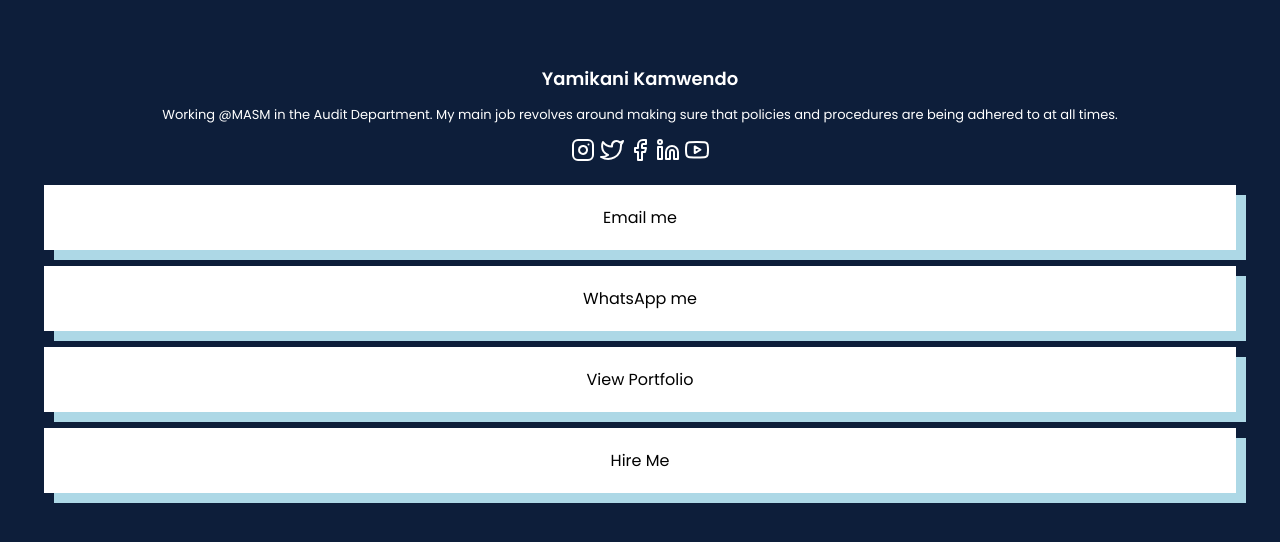
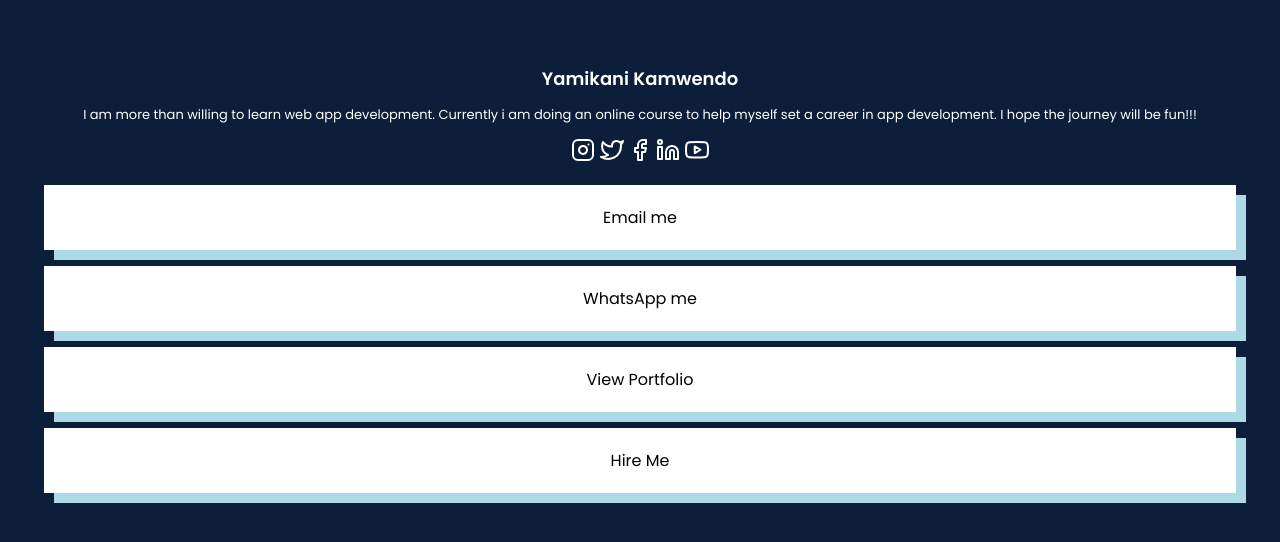
Before and after one commit to Yamie3/bio-web-app, a plain HTML site: page index.html in a window 1280 px wide. Drawn offline with nearby package versions, Linux system fonts and the light colour scheme.

Commit message:
Bio Change

```diff
--- a/index.html
+++ b/index.html
@@ -18,7 +18,7 @@
   <img class="profile.img"src="" alt="">
   <h1>Yamikani Kamwendo </h1>
 
-  <p>Working <a href="https://www.masm.mw" target="_blank">@MASM</a> in the Audit Department. My main job revolves around making sure that policies and procedures are being adhered to at all times.</p>
+  <p>I am more than willing to learn web app development. Currently i am doing an online course to help myself set a career in app development. I hope the journey will be fun!!!</p>
   <script src="main.js"></script>
 
   <!-- example icon -->
```
